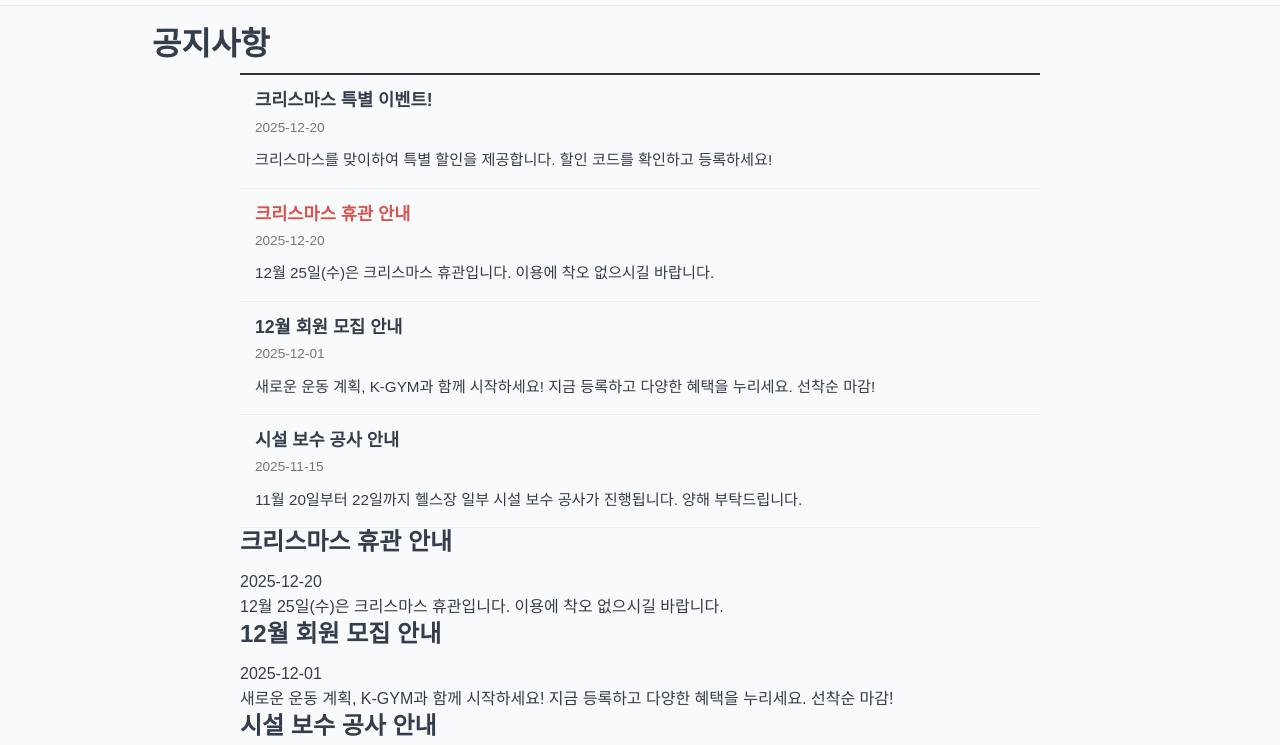
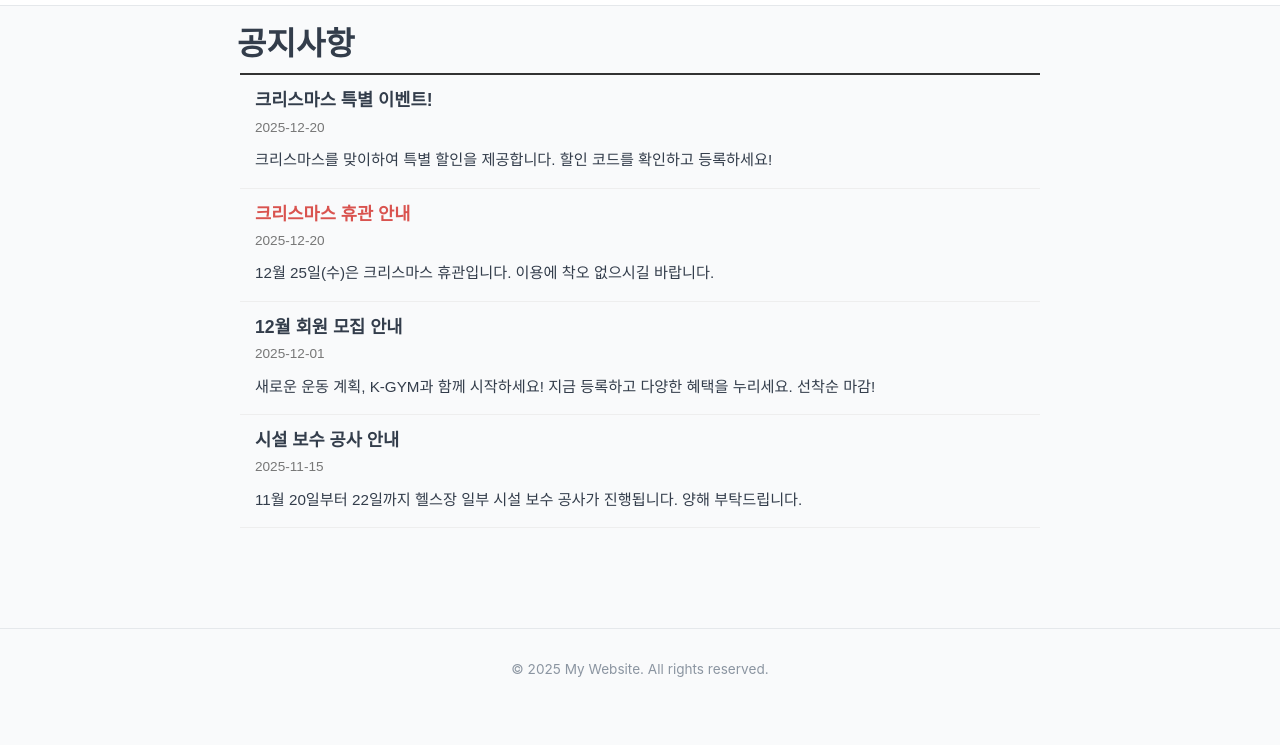
Before and after one commit to dlagmlcjf11/web-team-project, a plain HTML site: page announcements.html in a window 1280 px wide. Shown: the part 55-800 px from the top of the page. Drawn offline with Linux system fonts and the light colour scheme; a web font is replaced by a local one.

Commit message:
최종 수정

```diff
--- a/announcements.html
+++ b/announcements.html
@@ -13,7 +13,7 @@
 
             <!-- 1. 공지사항 섹션 -->
             <section class="section">
-                <h2 class="section-title">공지사항</h2>
+                <h2 class="annonuce-title">공지사항</h2>
 
                 <!-- 게시판 목록 -->
                 <!-- 초기에는 JS가 URL을 분석할 때까지 잠시 숨김 처리 -->
@@ -77,12 +77,6 @@
         </div>
     </div>
 
-<<<<<<< HEAD
-    <script src="js/data.js" defer></script>
-    <script src="js/layout.js" defer></script>
-    <script src="js/main.js" defer></script>
-    <script src="js/payment.js" defer></script>
-=======
     <script src="js/layout.js" defer></script>
     <script src="js/main.js" defer></script>
     <script src="js/payment.js" defer></script>
@@ -195,6 +189,5 @@
         });
 
     </script>
->>>>>>> origin/workout
 </body>
 </html>
--- a/css/layout.css
+++ b/css/layout.css
@@ -144,6 +144,14 @@ h4 { font-size: 1.25rem; }
     margin-top: 20px;
 }
 
+.annonuce-title {
+    font-size: 2rem;
+    font-weight: 700;
+    margin-bottom: 10px;
+    margin-left: 85px;
+    margin-top: 20px;
+}
+
 .card {
     background-color: var(--color-surface);
     border-radius: var(--border-radius-m);
```
Also changed, not shown: guide.html (+0 -6 lines).
